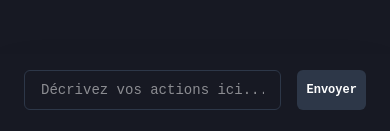
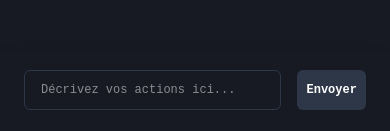
Before and after one commit to nicolasollier/AIdventures, a React (Vite) app: page / in a window 390 px wide. Shown: the part 710-841 px from the top of the page. Built offline with nearby package versions, Linux system fonts and the light colour scheme; no server answers.

Commit message:
responsive on main input font size

```diff
--- a/src/components/layout/ActionBar.jsx
+++ b/src/components/layout/ActionBar.jsx
@@ -51,7 +51,7 @@ const ActionBar = ({
                 }
               }}
               placeholder={"Décrivez vos actions ici..."}
-              fontSize={"sm"}
+              fontSize={["xs", "sm"]}
               value={userInput}
               onChange={(e) => {
                 setUserInput(e.target.value);
```
